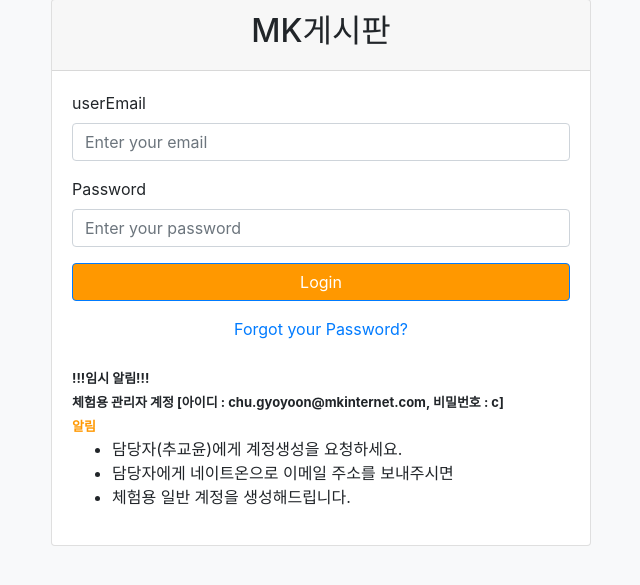
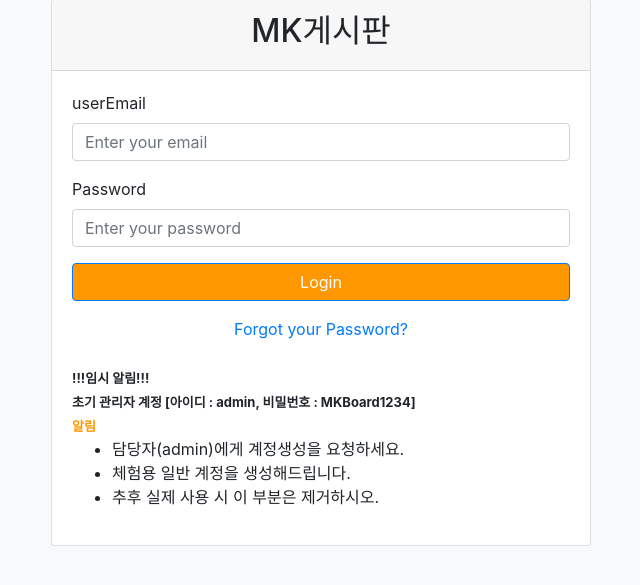
Before and after one commit to CHUCHUDACHUCHU/MKProject, a PHP site: page /mk-board/view/auth/authLogin.php in a window 1280 px wide. Shown: the part 49-634 px from the top of the page, without its empty margins (319-959 px from the left). Run offline with PHP 8.4, Linux system fonts and the light colour scheme.

Commit message:
chuchu 수정

```diff
--- a/mk-board/DB/Migration/Log.php
+++ b/mk-board/DB/Migration/Log.php
@@ -33,6 +33,7 @@ class Log {
                                         actionFunc VARCHAR(100) DEFAULT NULL,
                                         actionType VARCHAR(20) DEFAULT NULL,
                                         updateStatus VARCHAR (10) DEFAULT NULL,
+                                        details VARCHAR(500) DEFAULT NULL,
                                         created_at	TIMESTAMP DEFAULT CURRENT_TIMESTAMP
         )";
                 $this->conn->exec($createTableSQL);
--- a/mk-board/index.php
+++ b/mk-board/index.php
@@ -9,7 +9,6 @@ use Route\CommentRoute;
 use Route\FileRoute;
 use Route\LogRoute;
 use Route\EmailRoute;
-use Route\TestRoute;
 
 
 // Start session
@@ -27,8 +26,7 @@ $routes = [
     new CommentRoute(),
     new FileRoute(),
     new LogRoute(),
-    new EmailRoute(),
-    new TestRoute()
+    new EmailRoute()
 ];
 
 $routeMatched = false;
--- a/mk-board/view/auth/authLogin.php
+++ b/mk-board/view/auth/authLogin.php
@@ -66,12 +66,12 @@ include __DIR__ . '/../part/head.php';
                     </div>
                     </br>
                     <span style="font-size: small; font-weight: bolder">!!!임시 알림!!!</span><br>
-                    <span style="font-size: small; font-weight: bolder">체험용 관리자 계정 [아이디 : chu.gyoyoon@mkinternet.com, 비밀번호 : c]</span><br>
+                    <span style="font-size: small; font-weight: bolder">초기 관리자 계정 [아이디 : admin, 비밀번호 : MKBoard1234]</span><br>
                     <span style="font-size: small; font-weight: bolder; color: #ff9800">알림</span>
                     <ul>
-                        <li>담당자(추교윤)에게 계정생성을 요청하세요.</li>
-                        <li>담당자에게 네이트온으로 이메일 주소를 보내주시면 </li>
+                        <li>담당자(admin)에게 계정생성을 요청하세요.</li>
                         <li>체험용 일반 계정을 생성해드립니다.</li>
+                        <li>추후 실제 사용 시 이 부분은 제거하시오.</li>
                     </ul>
                 </div>
             </div>
```
Also changed, not shown: README.md.
